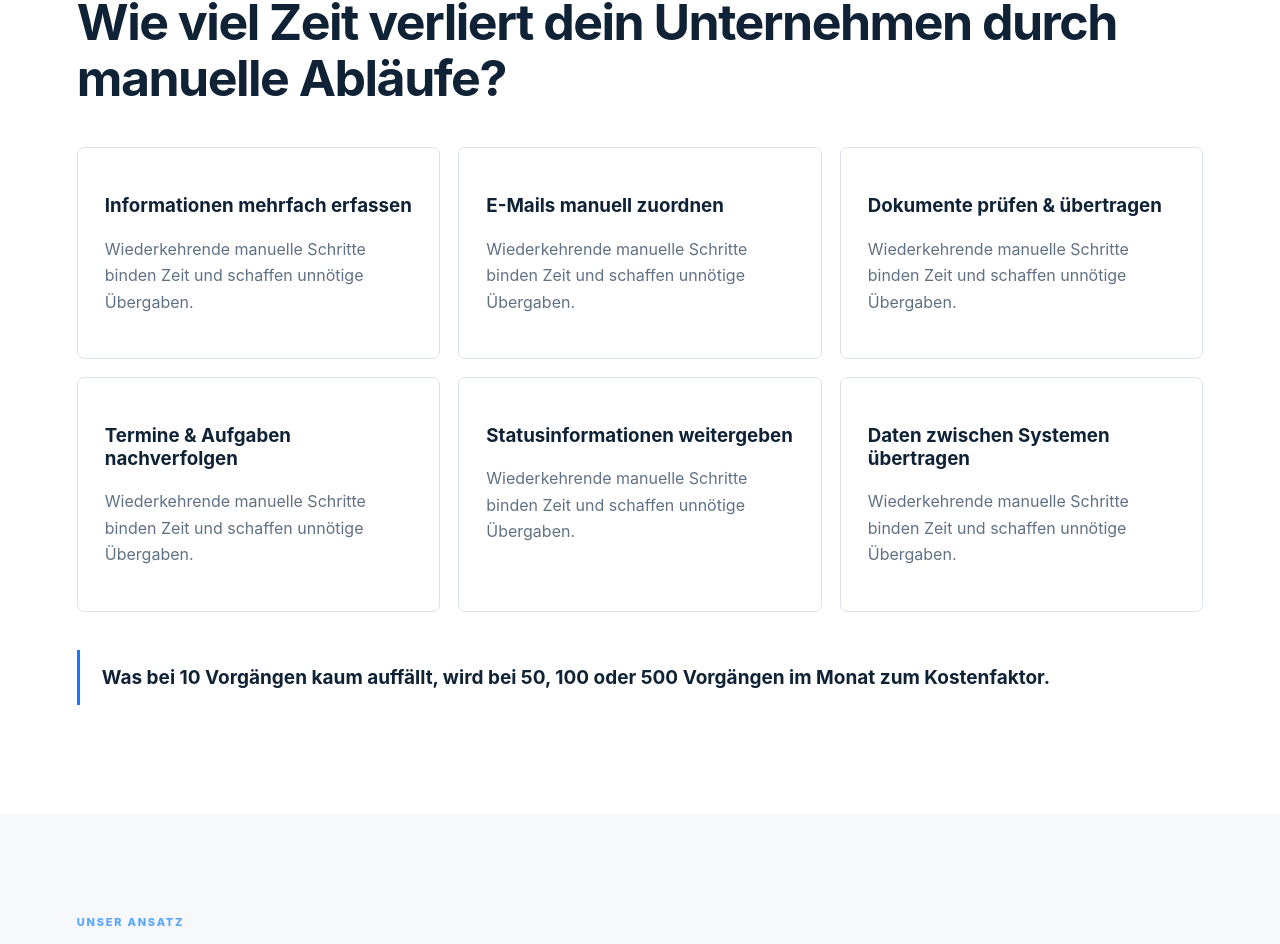
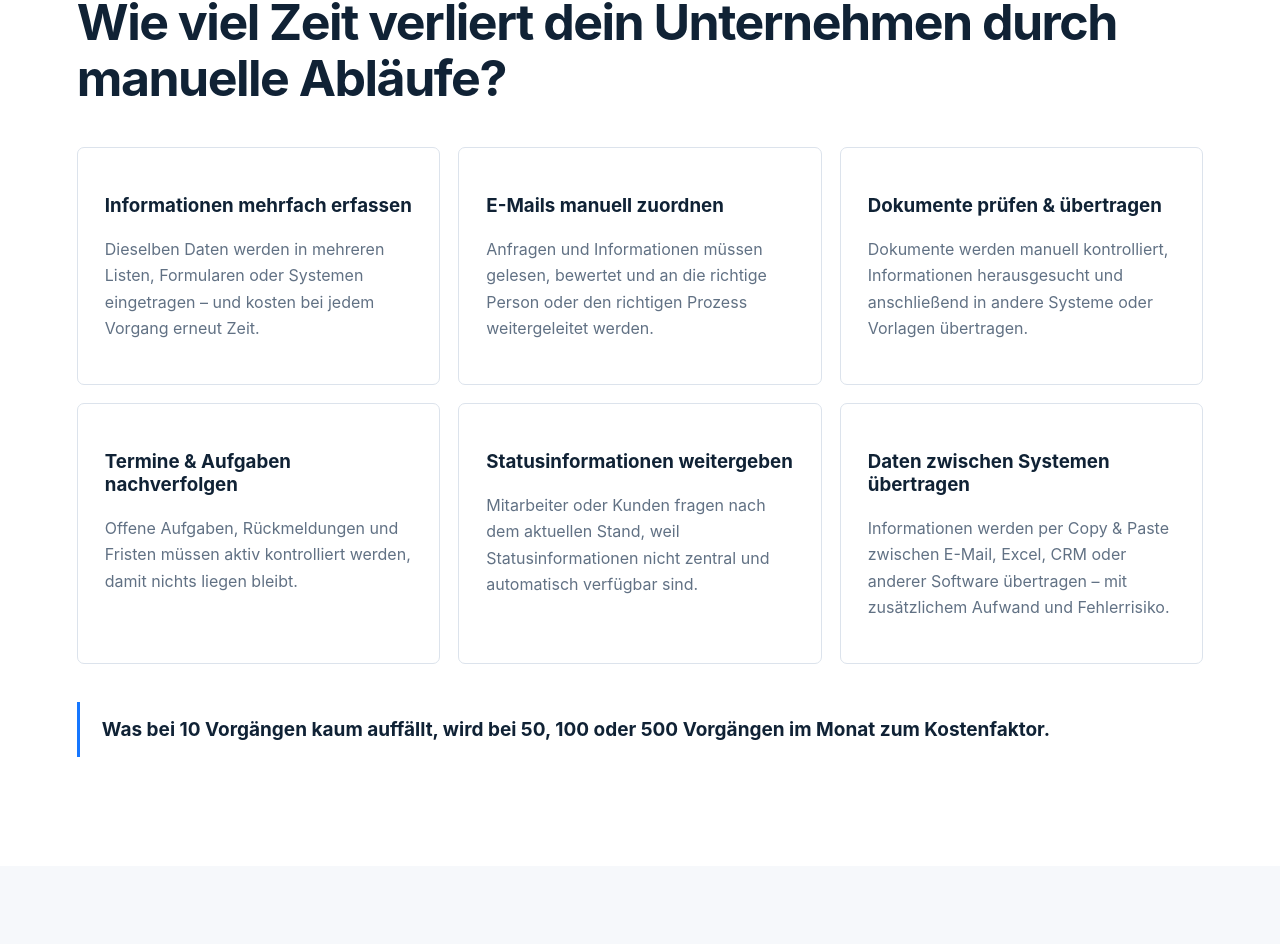
Before and after one commit to joserodri3006-creator/online-first, a React (Vite) app: page / in a window 1280 px wide. Shown: the part 965-1909 px from the top of the page. Built offline with nearby package versions, Linux system fonts and the light colour scheme.

Commit message:
Add individual copy to problem cards

```diff
--- a/src/main.jsx
+++ b/src/main.jsx
@@ -14,7 +14,14 @@ const Logo=()=> <a className="logo" href="/" aria-label="Online First Startseite
 const CTA=({children="Kostenlosen Effizienzcheck starten"})=><a className="btn primary" href="/effizienzcheck">{children}<ArrowUpRight size={17}/></a>;
 function Home(){return <><header><Logo/><nav><a href="#prozess">Prozess</a><a href="#loesungen">Lösungen</a><a href="#cases">Anwendungsfälle</a><a href="#referenzen">Referenzen</a><a href="#about">Über uns</a></nav><CTA>Effizienzcheck starten</CTA></header>
 <section className="hero dark"><div><p className="eyebrow">DIGITALE PROZESSE · BUSINESS SYSTEMS</p><h1>Weniger manuelle Arbeit.<br/><span>Mehr Zeit für dein Unternehmen.</span></h1><p className="lead">Wir analysieren wiederkehrende Geschäftsprozesse und entwickeln digitale Lösungen, die administrative Arbeit, Medienbrüche und unnötige manuelle Schritte reduzieren.</p><CTA/><small>2–3 Minuten · kostenlos · unverbindlich</small></div><div className="heroVisual"><div className="visualtop"><span>PROZESS / LIVE</span><i>● aktiv</i></div><div className="visualflow"><div><small>01</small><b>Anfrage</b><em>E-Mail · Formular</em></div><ArrowRight/><div><small>02</small><b>Prüfung</b><em>Daten · Regeln</em></div><ArrowRight/><div className="accent"><small>03</small><b>Automatisierung</b><em>System übernimmt</em></div></div><div className="visualbottom"><div><span>MANUELLE SCHRITTE</span><strong>−70 %</strong></div><div><span>KAPAZITÄT</span><strong>+28 Std.</strong></div><small>Beispielhafte Prozessdarstellung</small></div></div></section>
-<section><p className="eyebrow">DAS PROBLEM</p><h2>Wie viel Zeit verliert dein Unternehmen durch manuelle Abläufe?</h2><div className="grid3">{["Informationen mehrfach erfassen","E-Mails manuell zuordnen","Dokumente prüfen & übertragen","Termine & Aufgaben nachverfolgen","Statusinformationen weitergeben","Daten zwischen Systemen übertragen"].map(x=><article className="card" key={x}><h3>{x}</h3><p>Wiederkehrende manuelle Schritte binden Zeit und schaffen unnötige Übergaben.</p></article>)}</div><p className="callout">Was bei 10 Vorgängen kaum auffällt, wird bei 50, 100 oder 500 Vorgängen im Monat zum Kostenfaktor.</p></section>
+<section><p className="eyebrow">DAS PROBLEM</p><h2>Wie viel Zeit verliert dein Unternehmen durch manuelle Abläufe?</h2><div className="grid3">{[
+["Informationen mehrfach erfassen","Dieselben Daten werden in mehreren Listen, Formularen oder Systemen eingetragen – und kosten bei jedem Vorgang erneut Zeit."],
+["E-Mails manuell zuordnen","Anfragen und Informationen müssen gelesen, bewertet und an die richtige Person oder den richtigen Prozess weitergeleitet werden."],
+["Dokumente prüfen & übertragen","Dokumente werden manuell kontrolliert, Informationen herausgesucht und anschließend in andere Systeme oder Vorlagen übertragen."],
+["Termine & Aufgaben nachverfolgen","Offene Aufgaben, Rückmeldungen und Fristen müssen aktiv kontrolliert werden, damit nichts liegen bleibt."],
+["Statusinformationen weitergeben","Mitarbeiter oder Kunden fragen nach dem aktuellen Stand, weil Statusinformationen nicht zentral und automatisch verfügbar sind."],
+["Daten zwischen Systemen übertragen","Informationen werden per Copy & Paste zwischen E-Mail, Excel, CRM oder anderer Software übertragen – mit zusätzlichem Aufwand und Fehlerrisiko."]
+].map(x=><article className="card" key={x[0]}><h3>{x[0]}</h3><p>{x[1]}</p></article>)}</div><p className="callout">Was bei 10 Vorgängen kaum auffällt, wird bei 50, 100 oder 500 Vorgängen im Monat zum Kostenfaktor.</p></section>
 <section className="soft processSection" id="prozess"><div className="sectionhead"><p className="eyebrow">UNSER ANSATZ</p><h2>Wir automatisieren nicht einfach alles.</h2><p className="copy">Wir starten beim Prozess, nicht bei der Technologie. Wo entsteht Aufwand? Wie häufig? Wie viel Arbeitszeit? Wo entstehen Fehler oder Verzögerungen? Erst dann entwickeln wir eine passende Lösung.</p></div><div className="beforeafter"><div className="processpanel manual"><span>HEUTE · MANUELL</span><h3>Viele kleine Schritte. Viele Übergaben.</h3><div className="processnodes">{["E-Mail","Excel","Rückfrage","Copy & Paste","Status?"].map((x,i)=><React.Fragment key={x}><b>{x}</b>{i<4&&<i>→</i>}</React.Fragment>)}</div><p>Informationen wechseln zwischen Personen und Systemen. Status und Verantwortung müssen manuell nachgehalten werden.</p></div><div className="transformArrow"><ArrowRight/></div><div className="processpanel automated"><span>ZIELBILD · DIGITAL</span><h3>Ein klarer Ablauf. Automatisierte Schritte.</h3><div className="systemcore"><BrandMark/><div><small>ZENTRALER WORKFLOW</small><b>Prüfen · Zuordnen · Auslösen · Dokumentieren</b></div></div><div className="automationstats"><b><small>ÜBERGABEN</small>weniger</b><b><small>STATUS</small>zentral</b><b><small>ROUTINE</small>automatisiert</b></div></div></div></section>
 <section id="loesungen"><p className="eyebrow">SO ARBEITEN WIR</p><h2>Vom manuellen Prozess zur digitalen Lösung.</h2><div className="grid4">{[["01","Effizienzcheck"],["02","Process Check"],["03","Lösung & Business Case"],["04","Umsetzung"]].map(x=><article className="card" key={x[0]}><b className="blue">{x[0]}</b><h3>{x[1]}</h3><p>Ein klar abgegrenzter Schritt vom Ist-Prozess zur wirtschaftlich sinnvollen Lösung.</p></article>)}</div><CTA/></section>
 <section className="dark" id="cases"><p className="eyebrow">LÖSUNGEN</p><h2>Technologie, die sich deinem Prozess anpasst.</h2><div className="grid3">{["Prozessautomatisierung","Individuelle Business-Systeme","Websites & digitale Plattformen"].map(x=><article className="darkcard" key={x}><h3>{x}</h3><p>Technologie wird dort eingesetzt, wo sie konkret Zeit, Kosten oder Prozessrisiken reduziert.</p></article>)}</div></section>
```
